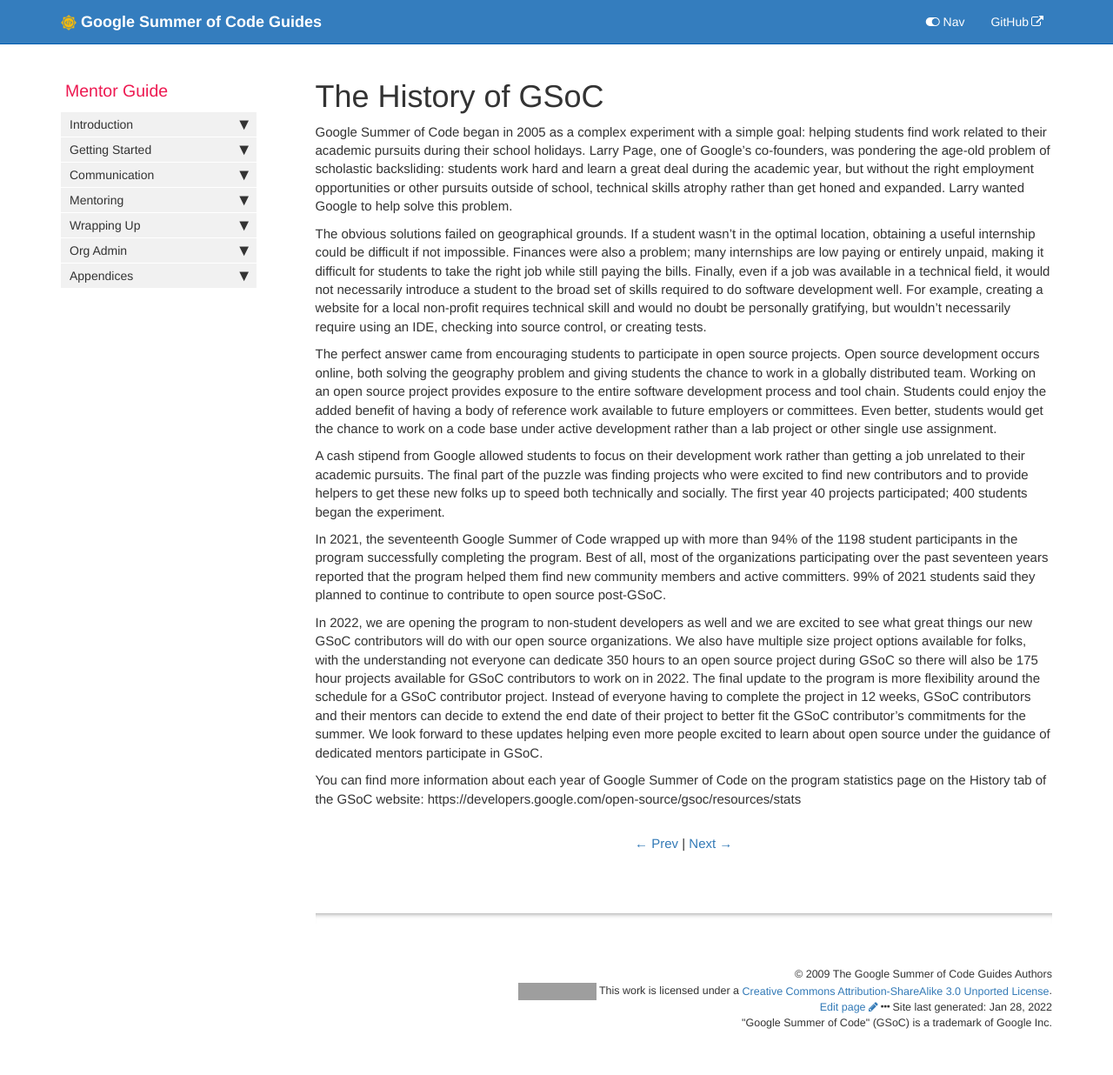
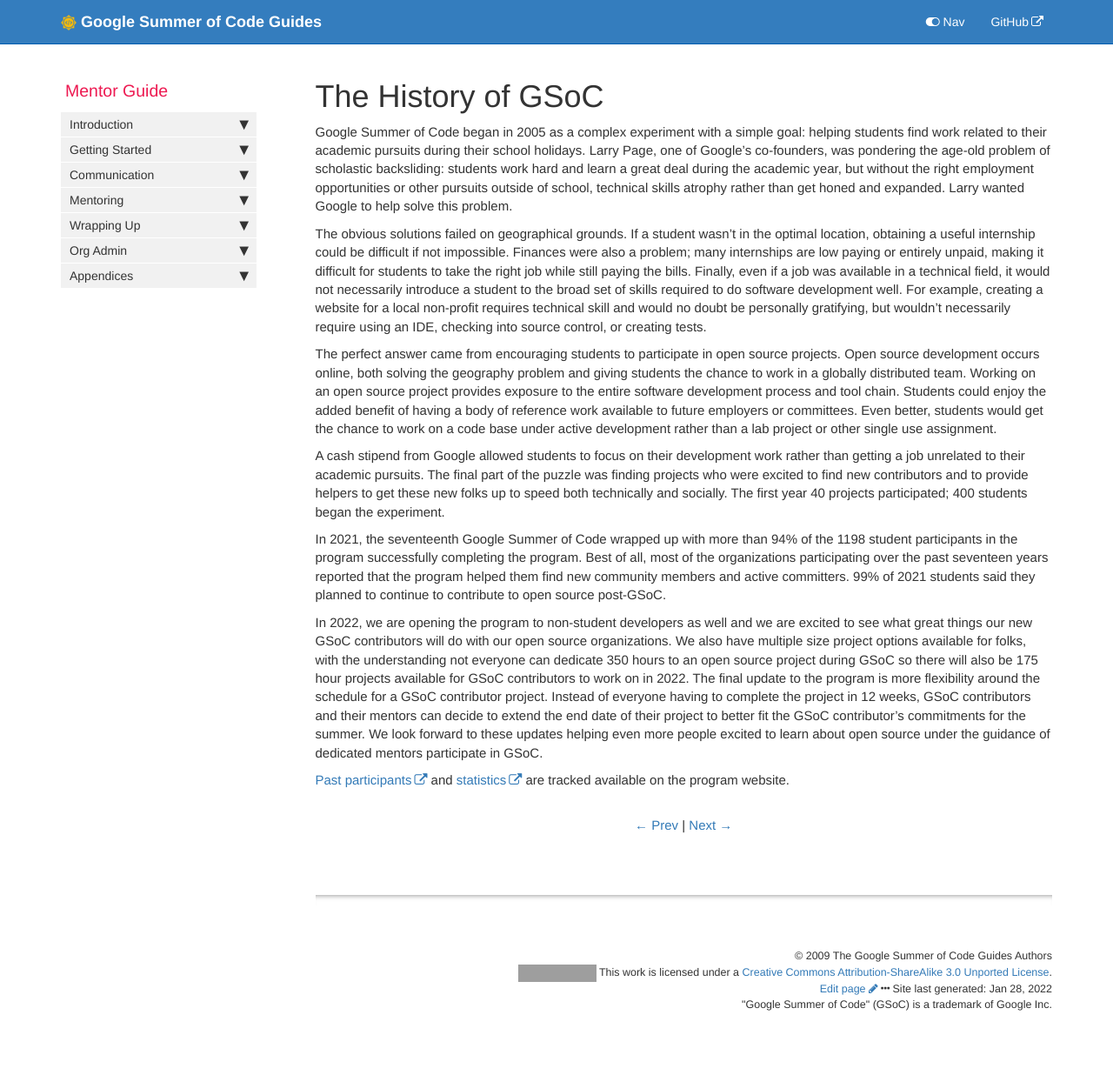
Before and after one commit to google/gsocguides, a Jekyll site: the page built from pages/mentor/27-the_history_of_gsoc.md, in a window 1280 px wide. Shown: the whole page at 87% size. Built offline with Jekyll 4.4.1, drawn with Linux system fonts in a browser that asks for light colours; after the commit the page ends 1214 px from its top, so only the background shows below that; grey boxes are pictures that could not be loaded.

Commit message:
Reword pointer to historical information.
(Mostly to get rid of lint warning.)

```diff
--- a/pages/mentor/27-the_history_of_gsoc.md
+++ b/pages/mentor/27-the_history_of_gsoc.md
@@ -18,4 +18,6 @@ In 2021, the seventeenth Google Summer of Code wrapped up with more than 94% of
 
 In 2022, we are opening the program to non-student developers as well and we are excited to see what great things our new GSoC contributors will do with our open source organizations. We also have multiple size project options available for folks, with the understanding not everyone can dedicate 350 hours to an open source project during GSoC so there will also be 175 hour projects available for GSoC contributors to work on in 2022. The final update to the program is more flexibility around the schedule for a GSoC contributor project. Instead of everyone having to complete the project in 12 weeks, GSoC contributors and their mentors can decide to extend the end date of their project to better fit the GSoC contributor’s commitments for the summer. We look forward to these updates helping even more people excited to learn about open source under the guidance of dedicated mentors participate in GSoC.
 
-You can find more information about each year of Google Summer of Code on the program statistics page on the History tab of the GSoC website: https://developers.google.com/open-source/gsoc/resources/stats
+[Past participants](https://summerofcode.withgoogle.com/archive)
+and [statistics](https://developers.google.com/open-source/gsoc/resources/stats)
+are tracked available on the program website.
```
